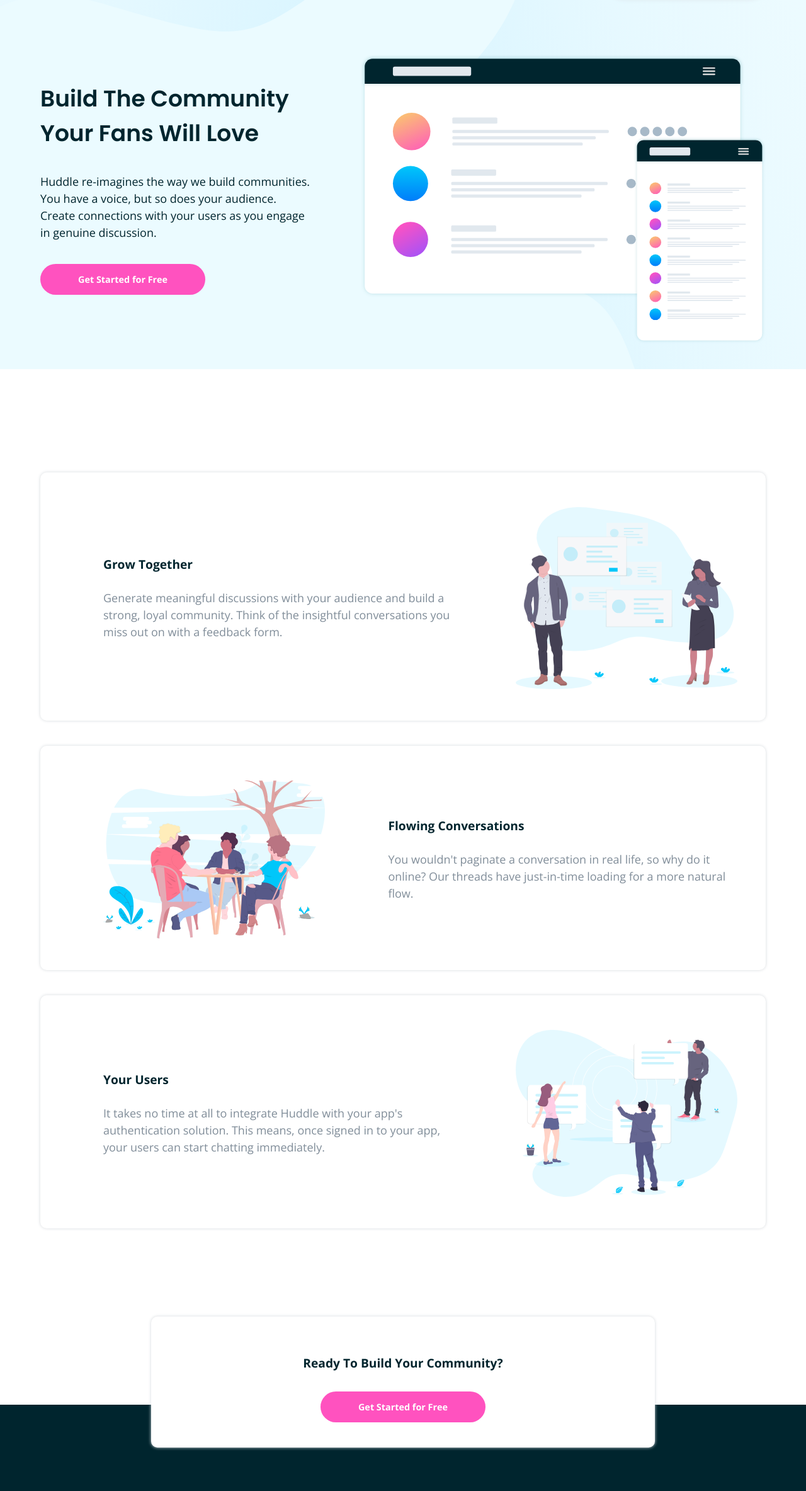
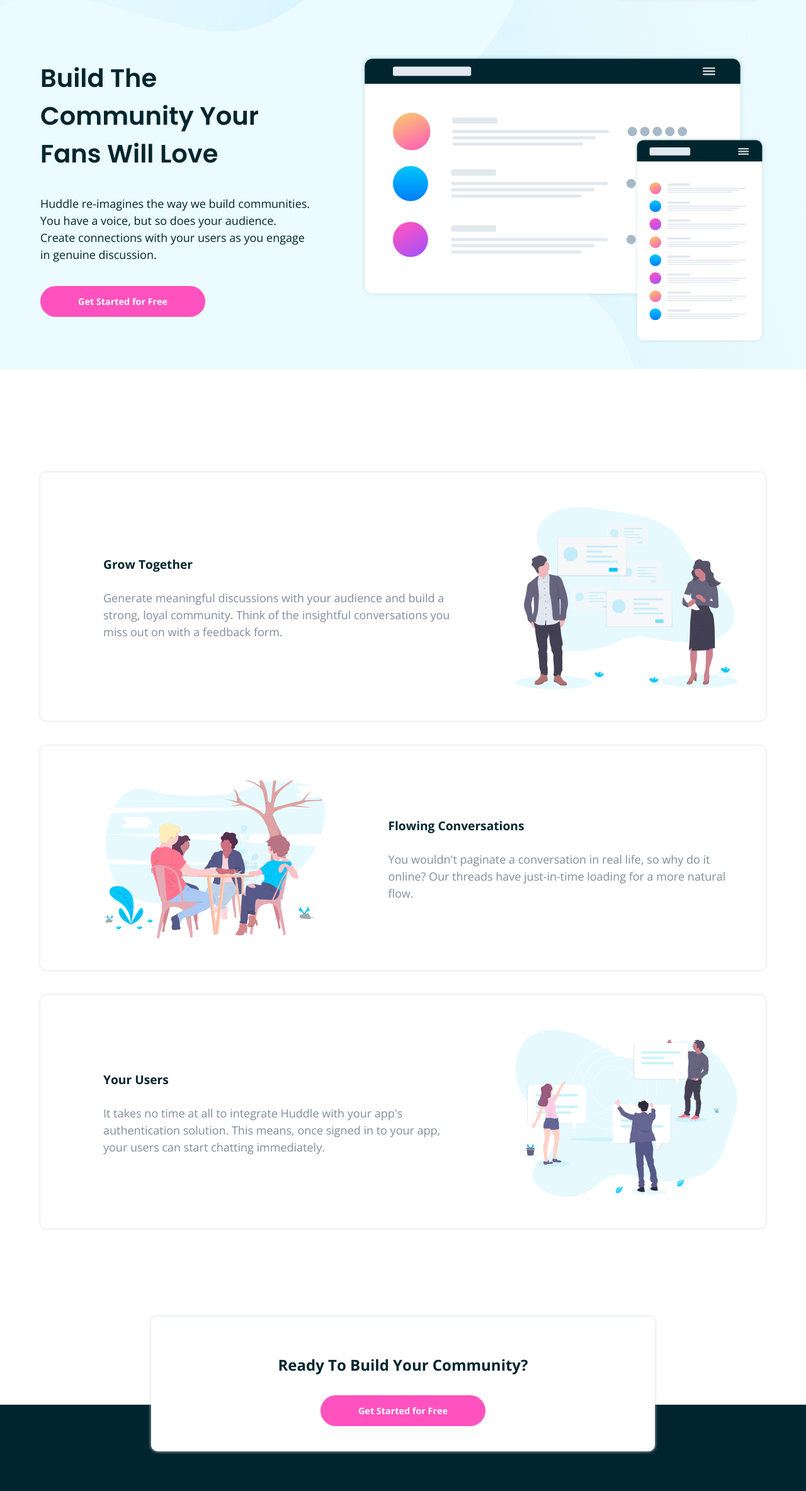
Before and after one commit to charitytemple/huddle-alternatingfeatureblocks, a plain HTML site: page index.html in a window 1280 px wide. Shown: the part 103-2470 px from the top of the page at 63% size. Drawn offline with nearby package versions, Linux system fonts and the light colour scheme.

Commit message:
Update style.css

```diff
--- a/style.css
+++ b/style.css
@@ -285,7 +285,7 @@ a {
   }
 
   .hero>div>h1{
-    font-size: 2.25rem;
+    font-size: 2.5rem;
   }
 
   .card{
@@ -315,6 +315,11 @@ a {
 
   #footercard{
     flex-direction: column;
+
+  }
+
+  #footercard > h2{
+    font-size: 1.5rem;
   }
 
   footer>.container{
```
